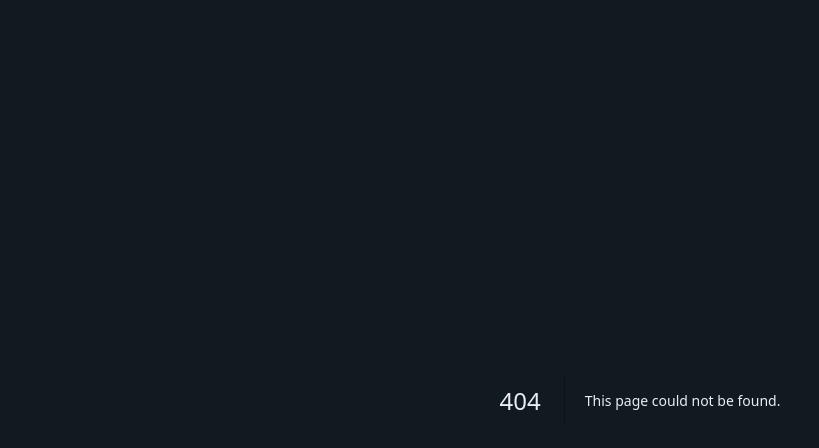
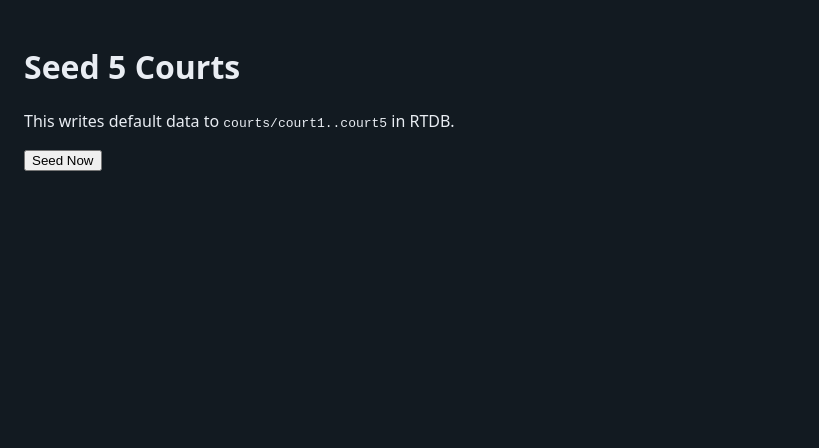
Before and after one commit to scrumpybeetlewink-arch/joyscores-jdp, a Next.js app: page /seed in a window 1280 px wide. Before the commit this address had no page. Shown: the top 448 px of the page, without its empty margins (0-819 px from the left). Built offline with nearby package versions, Linux system fonts and the light colour scheme; no server answers.

Commit message:
Add files via upload

```diff
--- /dev/null
+++ b/app/seed/page.tsx
@@ -0,0 +1,48 @@
+
+"use client";
+
+import { useState } from "react";
+import { db, ensureAnonLogin } from "@/lib/firebase.client";
+import { ref, set } from "firebase/database";
+
+const DEFAULT = (name: string) => ({
+  meta: { name, bestOf: 3, golden: false },
+  players: {
+    "1a": { name: "Player 1", cc: "🇲🇾" },
+    "1b": { name: "Player 2", cc: "🇲🇾" },
+    "2a": { name: "Player 3", cc: "🇲🇾" },
+    "2b": { name: "Player 4", cc: "🇲🇾" }
+  },
+  points: { p1: 0, p2: 0 },
+  games: { p1: 0, p2: 0 },
+  sets: { p1: [], p2: [] },
+  tiebreak: false,
+  tb: { p1: 0, p2: 0 },
+  server: "p1",
+  ts: Date.now()
+});
+
+export default function SeedPage() {
+  const [status, setStatus] = useState<string>("");
+
+  async function seed() {
+    try {
+      await ensureAnonLogin();
+      const ids = ["court1","court2","court3","court4","court5"];
+      await Promise.all(ids.map((cid, i) => set(ref(db, `courts/${cid}`), DEFAULT(`Court ${i+1}`))));
+      setStatus("Seeded 5 courts successfully.");
+    } catch (e: any) {
+      console.error(e);
+      setStatus(e?.message || "Seed failed");
+    }
+  }
+
+  return (
+    <main style={{ padding: 24 }}>
+      <h1>Seed 5 Courts</h1>
+      <p>This writes default data to <code>courts/court1..court5</code> in RTDB.</p>
+      <button onClick={seed}>Seed Now</button>
+      <p>{status}</p>
+    </main>
+  );
+}
```
